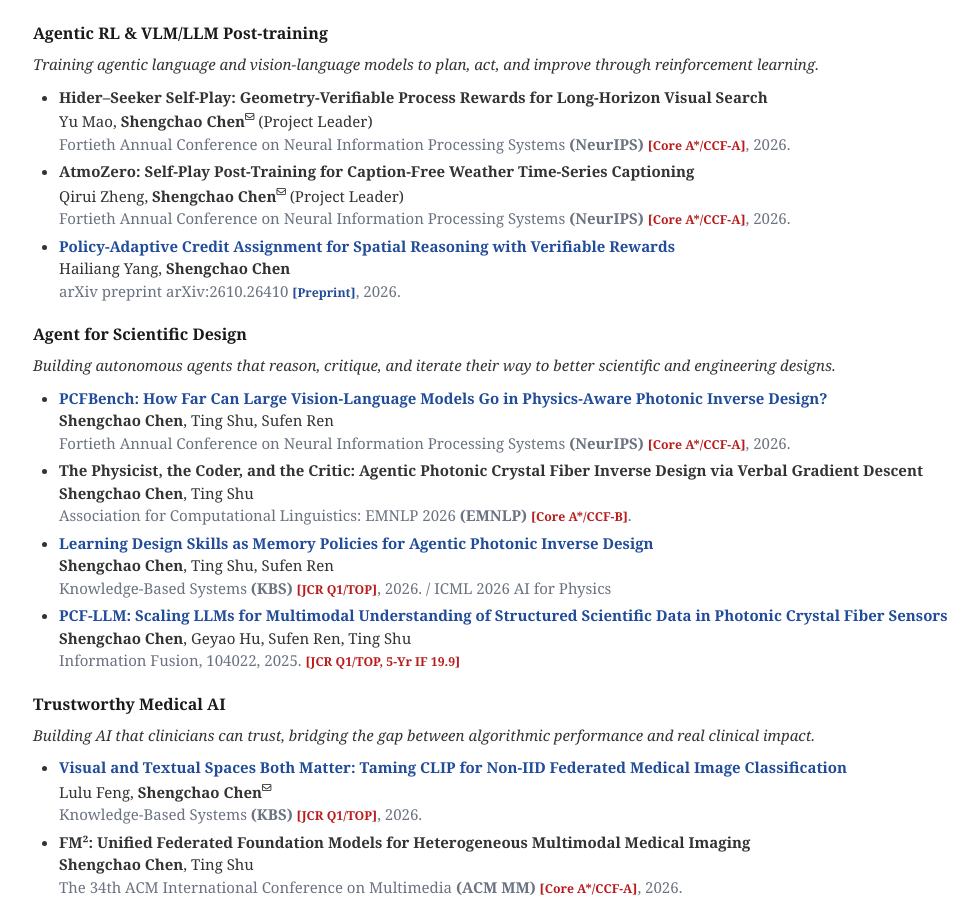
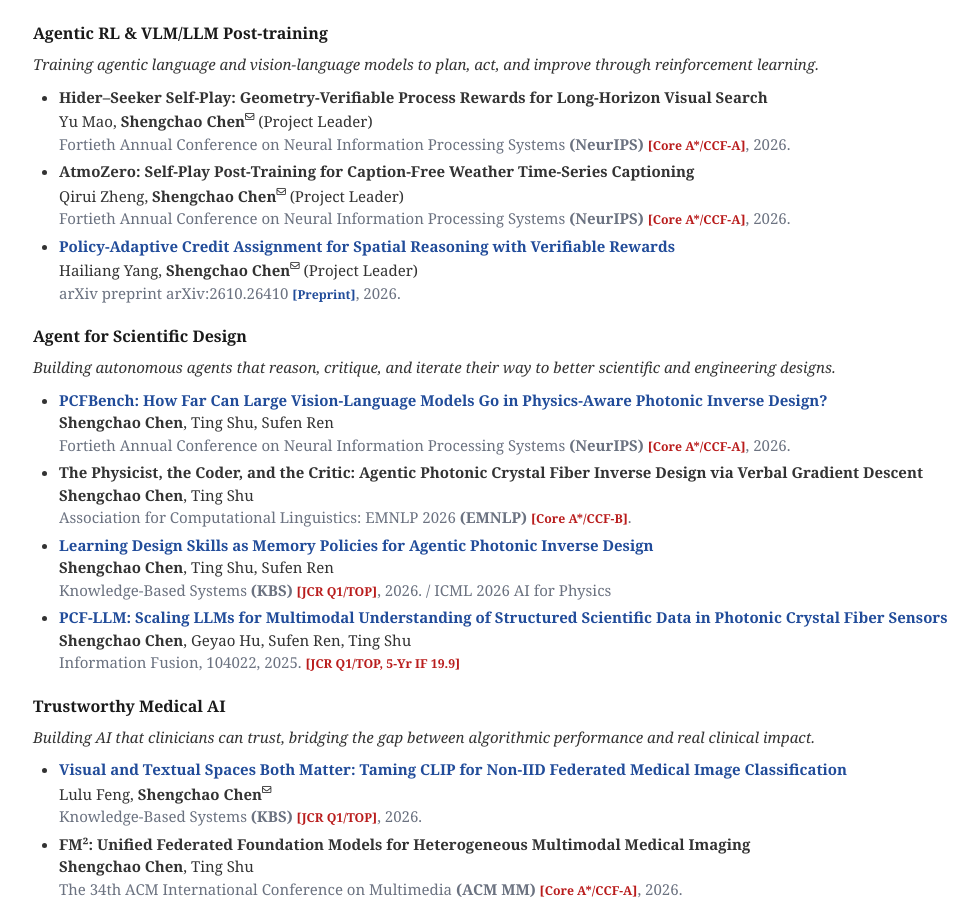
Before and after one commit to shengchaochen82/shengchaochen82.github.io, a Jekyll site: the page built from index.md, in a window 1280 px wide and 900 px high, scrolled down 1882 px. Shown: the whole window, without its empty margins (107-1085 px from the left). Built offline with Jekyll 4.4.1, drawn with Linux system fonts in a browser that asks for light colours.

Commit message:
Content: mark Shengchao Chen as corresponding author and project leader on CALIPER paper
Co-Authored-By: Claude Sonnet 5 <noreply@anthropic.com>

```diff
--- a/_data/publications.yml
+++ b/_data/publications.yml
@@ -107,7 +107,7 @@ agentic_rl:
       conference: "Fortieth Annual Conference on Neural Information Processing Systems <strong>(NeurIPS)</strong> <span class='classic-tag'>[Core A*/CCF-A]</span>, 2026."
 
     - title: "Policy-Adaptive Credit Assignment for Spatial Reasoning with Verifiable Rewards"
-      authors: "Hailiang Yang, <strong>Shengchao Chen</strong>"
+      authors: "Hailiang Yang, <strong>Shengchao Chen</strong><sup><i class='fa-regular fa-envelope fa-xs'></i></sup> (Project Leader)"
       conference_short: arXiv
       conference: "arXiv preprint arXiv:2610.26410 <span class='classic-tag-blue'>[Preprint]</span>, 2026."
       pdf: "https://arxiv.org/abs/2610.26410"
```
